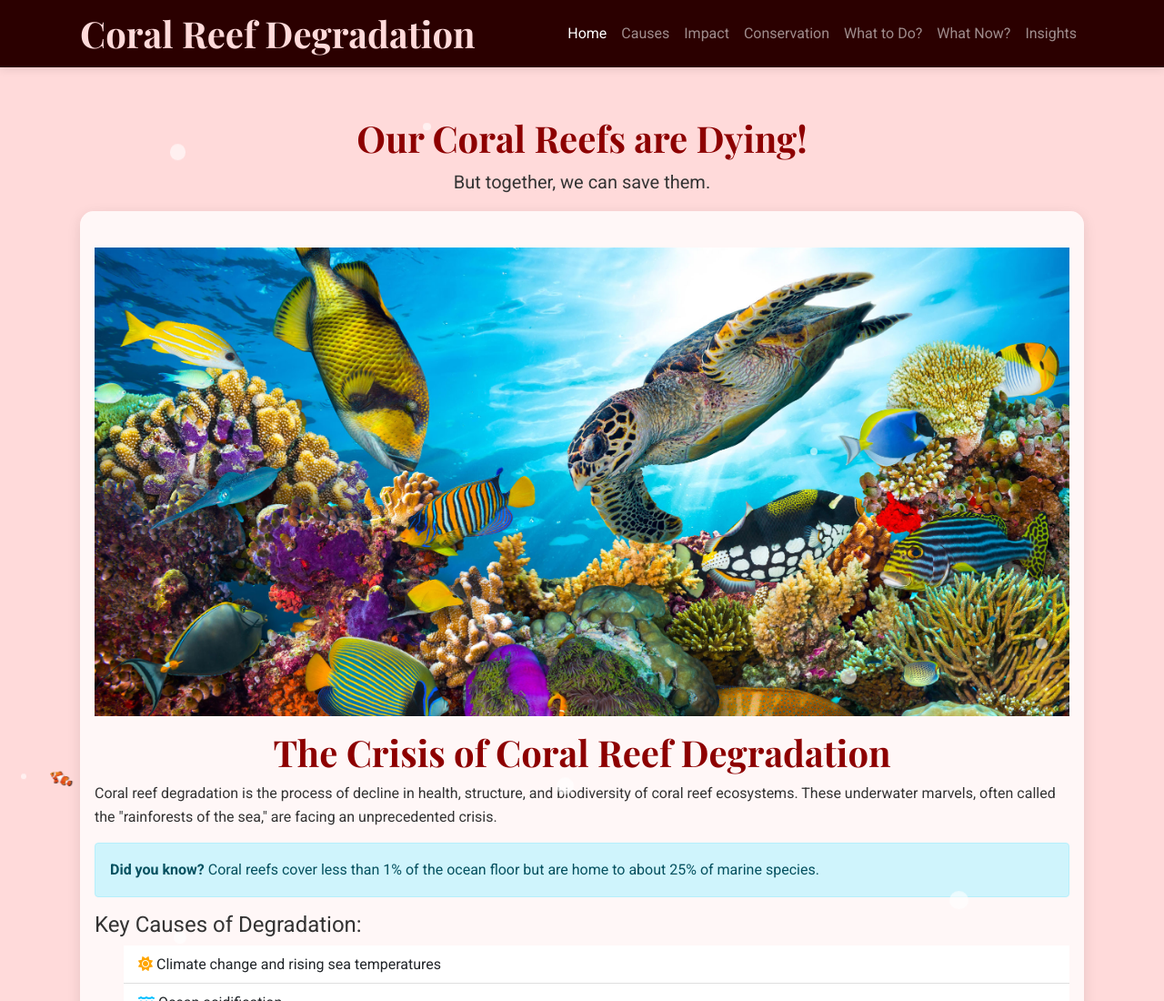
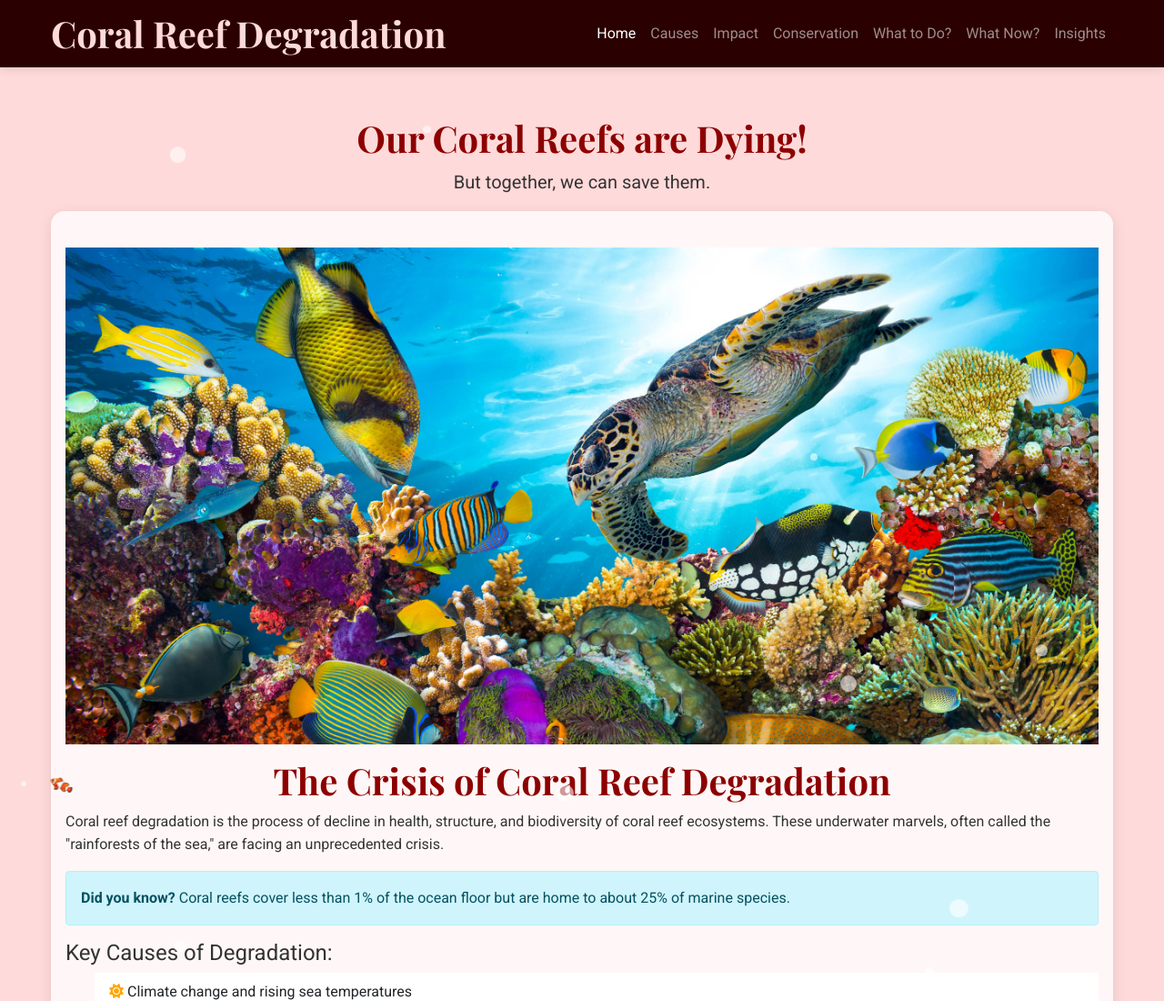
Before and after one commit to Honeegee/CoralReefDegradation, a plain HTML site: page index.html in a window 1280 px wide. Shown: the top 1100 px of the page at 91% size. Drawn offline with nearby package versions, Linux system fonts and the light colour scheme.

```diff
--- a/index.html
+++ b/index.html
@@ -22,7 +22,7 @@
     <!-- Header & Navigation -->
     <header>
         <nav class="navbar navbar-expand-lg navbar-dark fixed-top" style="background-color: #2b0000;">
-            <div class="container px-5">
+            <div class="container px-3">
                 <a class="navbar-brand" href="#">
                     <h1 class="display-6 mb-0">Coral Reef Degradation</h1>
                 </a>
@@ -45,7 +45,7 @@
     </header>
 
 
-    <main class="container py-5 px-5" style="margin-top: 80px;">
+    <main class="container py-5 px-3" style="margin-top: 80px;">
         <!-- Introduction Section -->
         <section id="intro" class="mb-4">
             <h1 class="section-title text-center">Our Coral Reefs are Dying!</h1>
```
Also changed, not shown: causes.html (+1 -1 lines).
